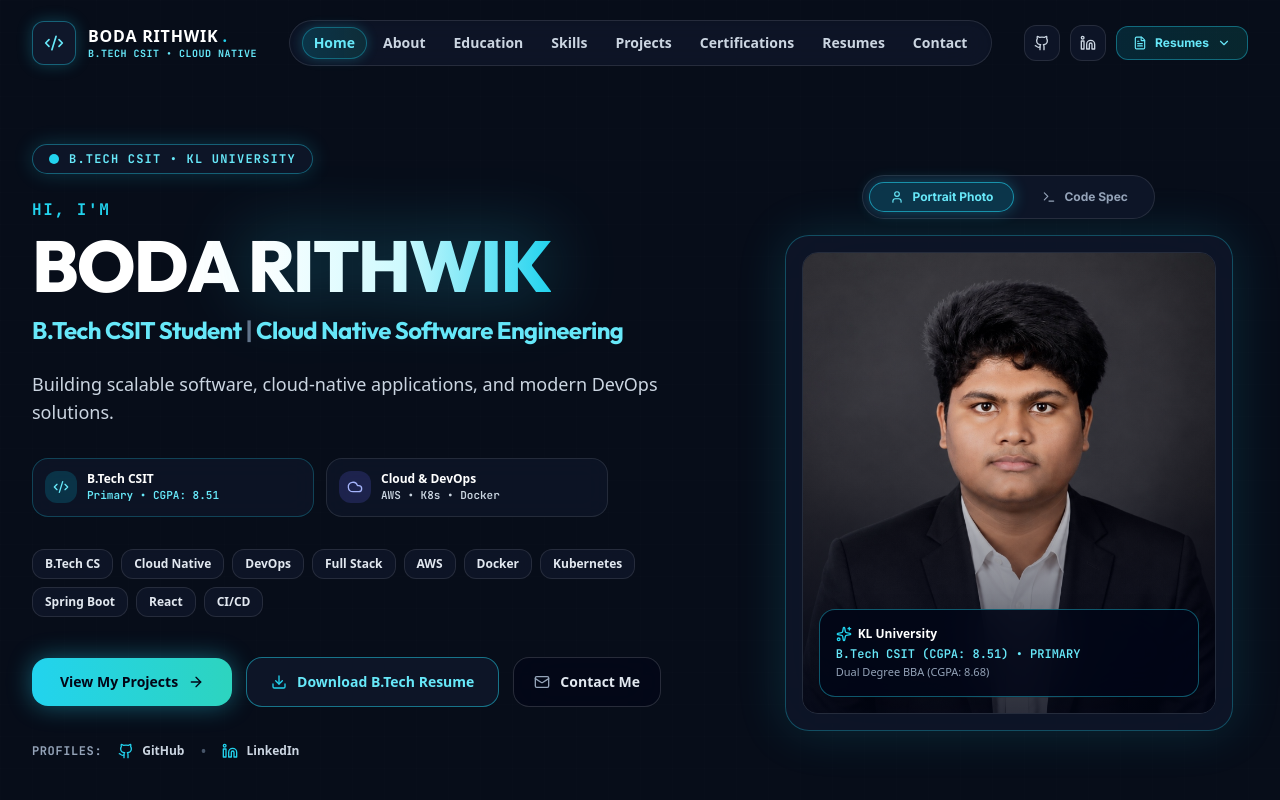
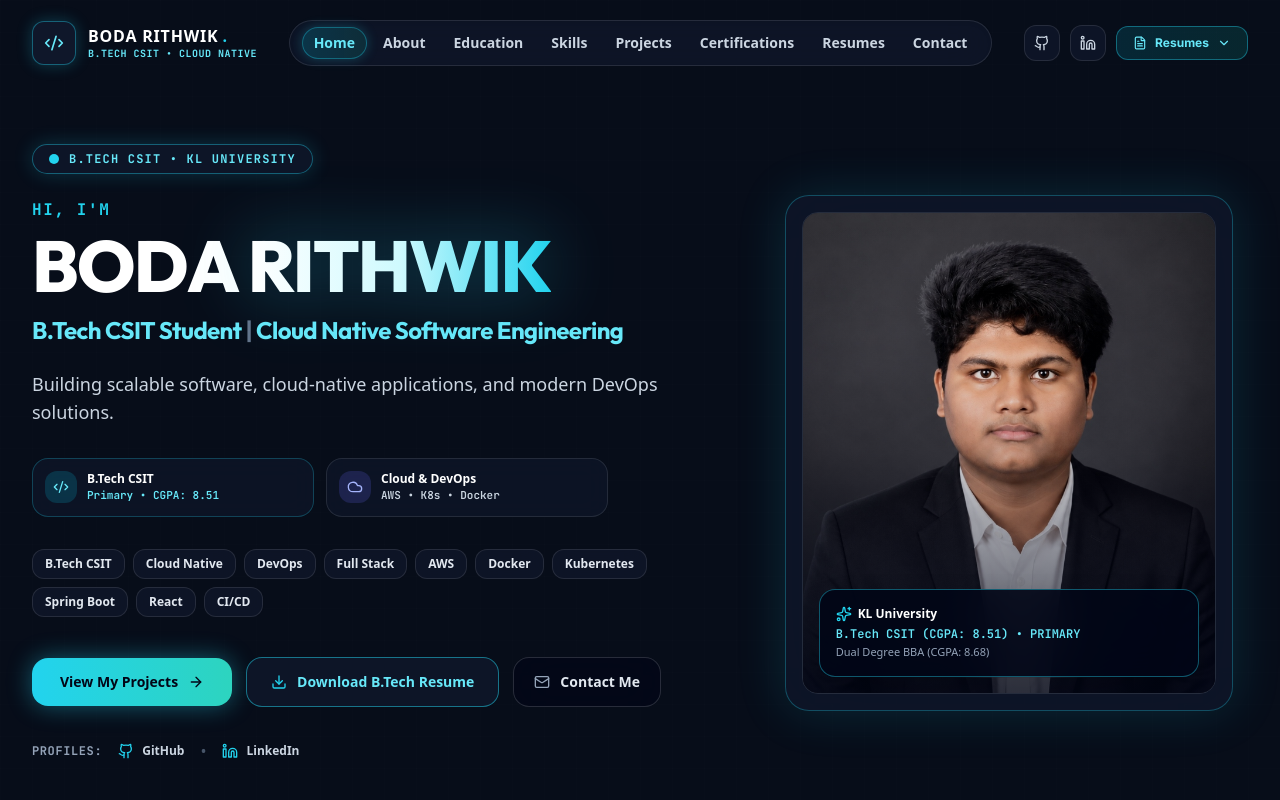
Before and after one commit to BODARITHWIK/rithwik-portfolio, a React (Vite) app: page / in a window 1280 px wide. Shown: the top 800 px of the page. Built offline with nearby package versions, Linux system fonts and the light colour scheme.

Commit message:
refactor: remove Code Spec card and tab switcher completely from Hero section

```diff
--- a/src/components/Home.jsx
+++ b/src/components/Home.jsx
@@ -1,4 +1,3 @@
-import { useState } from "react";
 import { motion } from "framer-motion";
 import {
   Github,
@@ -8,19 +7,14 @@
   Sparkles,
   ChevronDown,
   Code2,
-  Terminal,
   Cloud,
-  User,
   Download,
-  Mail,
-  CheckCircle2
+  Mail
 } from "lucide-react";
 
 function Home() {
-  const [activeTab, setActiveTab] = useState("portrait"); // "portrait" | "terminal"
-
   const badges = [
-    "B.Tech CS",
+    "B.Tech CSIT",
     "Cloud Native",
     "DevOps",
     "Full Stack",
@@ -31,17 +25,6 @@
     "React",
     "CI/CD"
   ];
-
-  const codeSnippet = `// Boda Rithwik - Cloud Native Engineer
-const engineer = {
-  name: "BODA RITHWIK",
-  degree: "B.Tech CSIT (CGPA: 8.51)",
-  specialization: "Cloud Native & DevOps",
-  cloud: ["AWS", "Kubernetes", "Docker"],
-  backend: ["Java", "Spring Boot", "REST APIs"],
-  frontend: ["React.js", "TypeScript", "Vite"],
-  status: "Available for Hire 🚀"
-};`;
 
   return (
     <section
@@ -193,49 +176,20 @@
           </div>
         </motion.div>
 
-        {/* RIGHT COLUMN: MODERN DASHBOARD CARD */}
+        {/* RIGHT COLUMN: CLEAN HERO PORTRAIT FRAME (Spans 5 columns on desktop) */}
         <motion.div
           initial={{ opacity: 0, scale: 0.94 }}
           animate={{ opacity: 1, scale: 1 }}
           transition={{ duration: 0.8, delay: 0.2, ease: [0.22, 1, 0.36, 1] }}
           className="lg:col-span-5 flex flex-col items-center justify-center w-full"
         >
-          {/* Card View Switcher: Portrait and Code Spec only */}
-          <div className="flex items-center justify-center gap-2 mb-4 z-10 bg-slate-900/90 p-1.5 rounded-full border border-white/10 backdrop-blur-xl">
-            <button
-              onClick={() => setActiveTab("portrait")}
-              className={`flex items-center gap-2 rounded-full px-5 py-1.5 text-xs font-bold transition-all duration-300 ${
-                activeTab === "portrait"
-                  ? "bg-cyan-500/20 text-cyan-300 border border-cyan-400/60 shadow-[0_0_15px_rgba(34,211,238,0.3)]"
-                  : "text-slate-400 hover:text-white"
-              }`}
-            >
-              <User className="h-3.5 w-3.5" />
-              <span>Portrait Photo</span>
-            </button>
-
-            <button
-              onClick={() => setActiveTab("terminal")}
-              className={`flex items-center gap-2 rounded-full px-5 py-1.5 text-xs font-bold transition-all duration-300 ${
-                activeTab === "terminal"
-                  ? "bg-teal-500/20 text-teal-300 border border-teal-400/60 shadow-[0_0_15px_rgba(20,184,166,0.3)]"
-                  : "text-slate-400 hover:text-white"
-              }`}
-            >
-              <Terminal className="h-3.5 w-3.5" />
-              <span>Code Spec</span>
-            </button>
-          </div>
-
           {/* Main Visual Frame */}
           <div className="relative w-full max-w-md rounded-3xl border border-cyan-400/30 bg-slate-900/85 p-4 shadow-[0_0_50px_rgba(34,211,238,0.15)] backdrop-blur-2xl transition-all duration-500 hover:border-cyan-400/60 hover:shadow-[0_0_60px_rgba(34,211,238,0.25)]">
-
-            {activeTab === "portrait" ? (
             <div className="relative overflow-hidden rounded-2xl border border-white/10 group">
               <img
                 src="/profile.jpg"
-                  alt="Boda Rithwik - B.Tech CS Student"
-                  className="h-[380px] sm:h-[460px] w-full object-cover object-top transition-transform duration-700 group-hover:scale-105"
+                alt="Boda Rithwik - B.Tech CSIT Student"
+                className="h-[380px] sm:h-[480px] w-full object-cover object-top transition-transform duration-700 group-hover:scale-105"
               />
               <div className="absolute inset-0 bg-gradient-to-t from-slate-950 via-slate-950/20 to-transparent opacity-80" />
 
@@ -257,28 +211,6 @@
                 </div>
               </div>
             </div>
-            ) : (
-              <div className="rounded-2xl border border-cyan-400/30 bg-[#040812] p-5 shadow-2xl font-mono text-xs text-slate-200 h-[380px] sm:h-[460px] flex flex-col justify-between overflow-x-auto">
-                <div className="flex items-center justify-between border-b border-white/10 pb-3 mb-3">
-                  <div className="flex items-center gap-2">
-                    <span className="h-3 w-3 rounded-full bg-rose-500/80 inline-block" />
-                    <span className="h-3 w-3 rounded-full bg-amber-500/80 inline-block" />
-                    <span className="h-3 w-3 rounded-full bg-emerald-500/80 inline-block" />
-                    <span className="text-[11px] text-slate-400 ml-2">rithwik-cloud-engineer.ts</span>
-                  </div>
-                  <span className="text-[10px] text-cyan-400 font-bold">TypeScript</span>
-                </div>
-                <pre className="text-cyan-300 font-mono text-[11px] sm:text-xs leading-relaxed whitespace-pre-wrap overflow-y-auto">
-                  {codeSnippet}
-                </pre>
-                <div className="mt-4 pt-3 border-t border-white/10 flex items-center justify-between text-[11px] text-slate-400">
-                  <span className="flex items-center gap-1 text-emerald-400 font-bold">
-                    <CheckCircle2 className="h-3.5 w-3.5" /> Ready for Production
-                  </span>
-                  <span>B.Tech Priority #1</span>
-                </div>
-              </div>
-            )}
           </div>
         </motion.div>
       </div>
```
Lines whose indentation alone changed are shown as unchanged.
